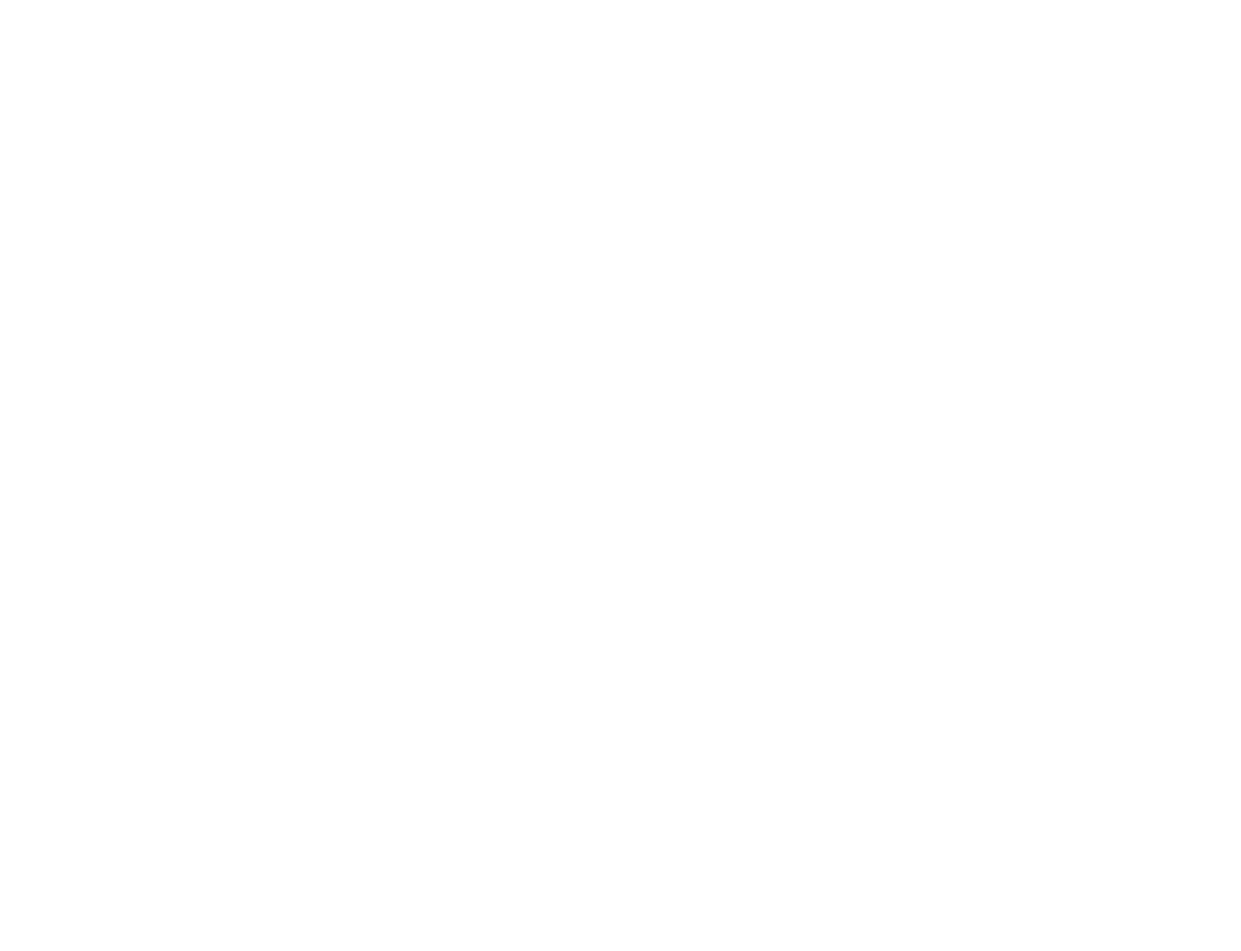
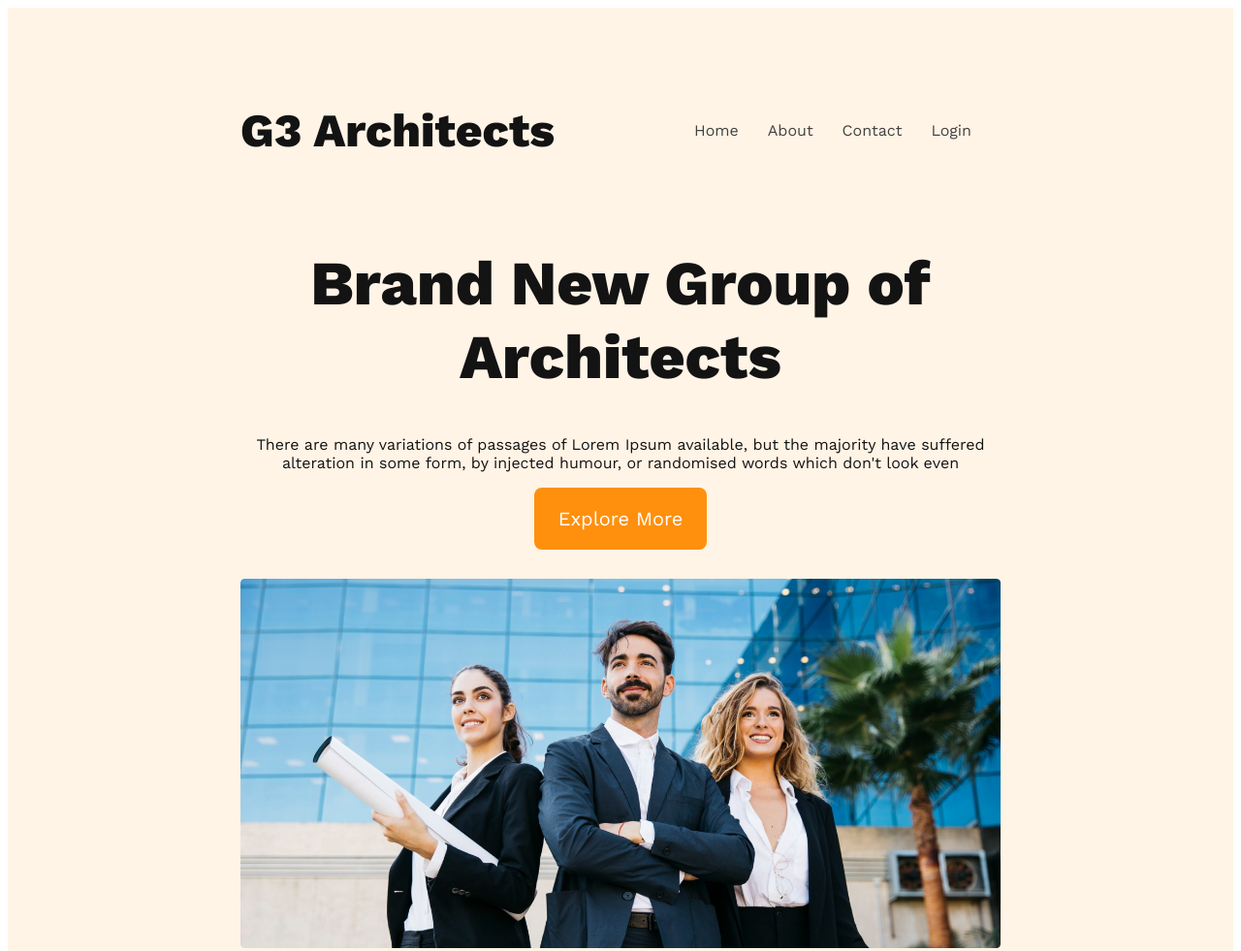
Before and after one commit to dibyenduweb/g3-Architects, a plain HTML site: page index.html in a window 1280 px wide. Shown: the top 981 px of the page at 97% size. Before the commit the page ends 800 px from the top, so only its background shows below. Drawn offline with nearby package versions, Linux system fonts and the light colour scheme.

Commit message:
first part done

```diff
--- a/index.html
+++ b/index.html
@@ -8,7 +8,28 @@
     <link rel="stylesheet" href="styles/architect.css">
 </head>
 <body>
-
+    <header>
+        <nav>
+            <h3 class="nav-title">G3 Architects</h3>
+            <ul>
+                <li><a href="">Home</a></li>
+                <li><a href="">About</a></li>
+                <li><a href="">Contact</a></li>
+                <li><a href="">Login</a></li>
+            </ul>
+        </nav>
+        <div class="banner">
+            <div class="banner-content">
+            <h1 class="banner-title">Brand New
+                Group of Architects
+                </h1>
+                <p class="banner-description">
+                    There are many variations of passages of Lorem Ipsum available, but the majority have suffered alteration in some form, by injected humour, or randomised words which don't look even
+                </p>
+                <button class="btn-primary">Explore More</button></div>
+                <img src="./images/banner.png" alt="">
+        </div>
+    </header>
 </body>
 
 </html>
--- a/styles/architect.css
+++ b/styles/architect.css
@@ -0,0 +1,83 @@
+/* wor sans font form google fonts */
+@import url("https://fonts.googleapis.com/css2?family=Lato:wght@700&family=Open+Sans:wght@600&family=Work+Sans:wght@400;600;800&display=swap");
+* {
+  font-family: "Lato", sans-serif;
+  font-family: "Open Sans", sans-serif;
+  font-family: "Work Sans", sans-serif;
+}
+/* global css */
+.btn-primary {
+  border-radius: 8px;
+  background: #ff900e;
+  color: #fff;
+  padding: 20px 25px;
+  font-size: 1.25rem;
+  border: 0px;
+  cursor: pointer;
+}
+
+/* header style */
+header {
+  background: rgba(255, 144, 14, 0.1);
+  padding: 50px 240px;
+}
+nav {
+  display: flex;
+  justify-content: space-between;
+  align-items: center;
+}
+.nav-title {
+  font-size: 3rem;
+  font-weight: 700;
+  color: #131313;
+}
+nav > ul {
+  display: flex;
+}
+nav li {
+  list-style: none;
+  margin-right: 30px;
+  font-weight: 500;
+  font-size: 1rem;
+}
+nav li a {
+  text-decoration: none;
+  color: #424242;
+}
+/* banner styles */
+.banner-content {
+  max-width: 800px;
+  text-align: center;
+  margin: 0 auto;
+}
+.banner-title {
+  font-size: 4rem;
+  font-weight: 700;
+  color: #131313;
+}
+.banner-description {
+  color: #131313;
+}
+.banner img{
+    margin-top: 30px;
+    width: 100%;
+}
+/* responsive media query */
+/* mobile devices */
+@media screen and (max-width: 576px){
+    header{
+        padding: 20px;
+    }
+    nav{
+        flex-direction: column;
+      }
+}
+/* tablet or medium devices */
+@media screen and (min-width:576px) and (max-width:960px) {
+    nav{
+        flex-direction: column;
+      }
+      header{
+        padding: 50px;
+    }
+}
```
